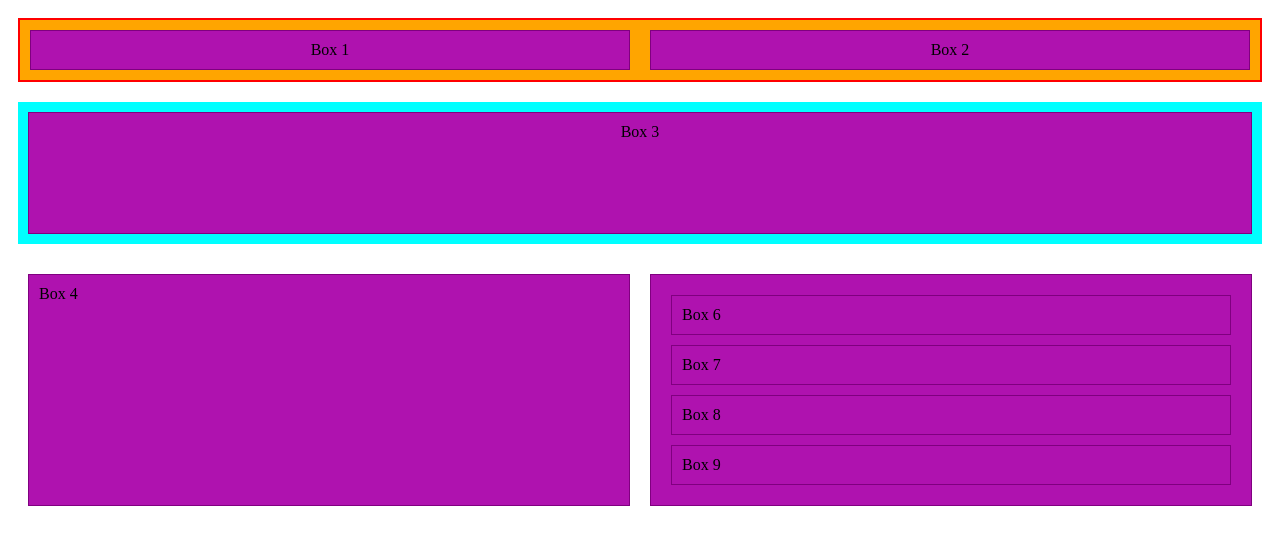
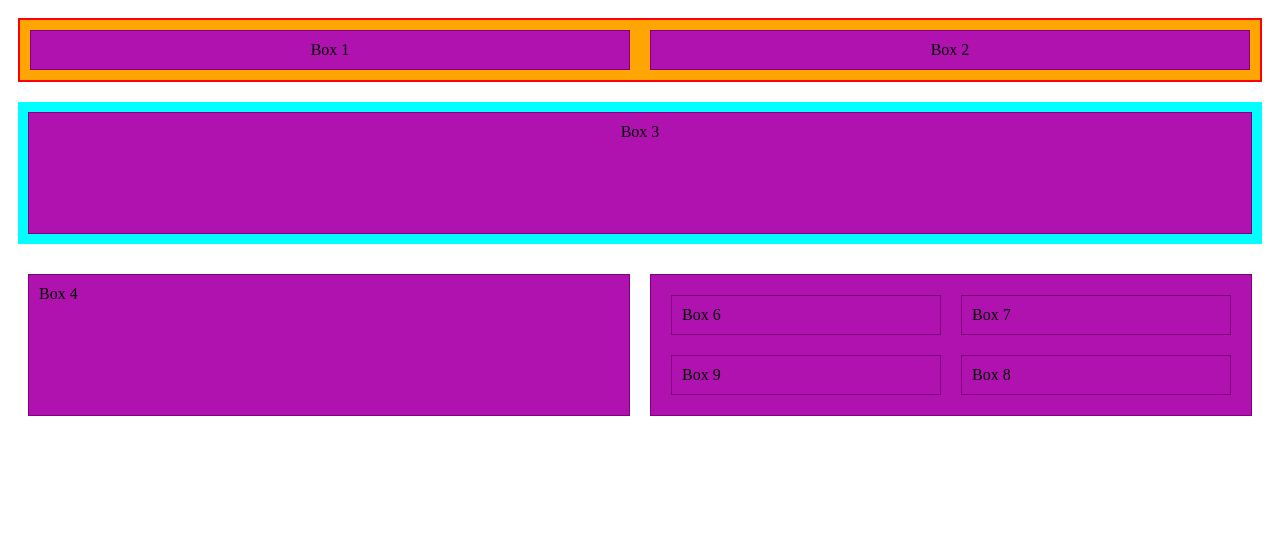
Before and after one commit to CapelariPedro/Curso_HTML_CSS_JavaScript, a plain HTML site: page Scripts/Aula03/FlexBox/index.html in a window 1280 px wide. Drawn offline with Linux system fonts and the light colour scheme.

Commit message:
28/04/2025

```diff
--- a/Scripts/Aula03/FlexBox/index.css
+++ b/Scripts/Aula03/FlexBox/index.css
@@ -42,3 +42,27 @@
 #bottom-container{
     flex: 2;
 }
+
+#box5{
+    display: grid;
+    grid-template-areas:
+        "box1 box2"
+        "box3 box4"
+    ;
+}
+
+#box6{
+    grid-area: box1;
+}
+
+#box7{
+    grid-area: box2;
+}
+
+#box8{
+    grid-area: box4;
+}
+
+#box9{
+    grid-area: box3;
+}
```
